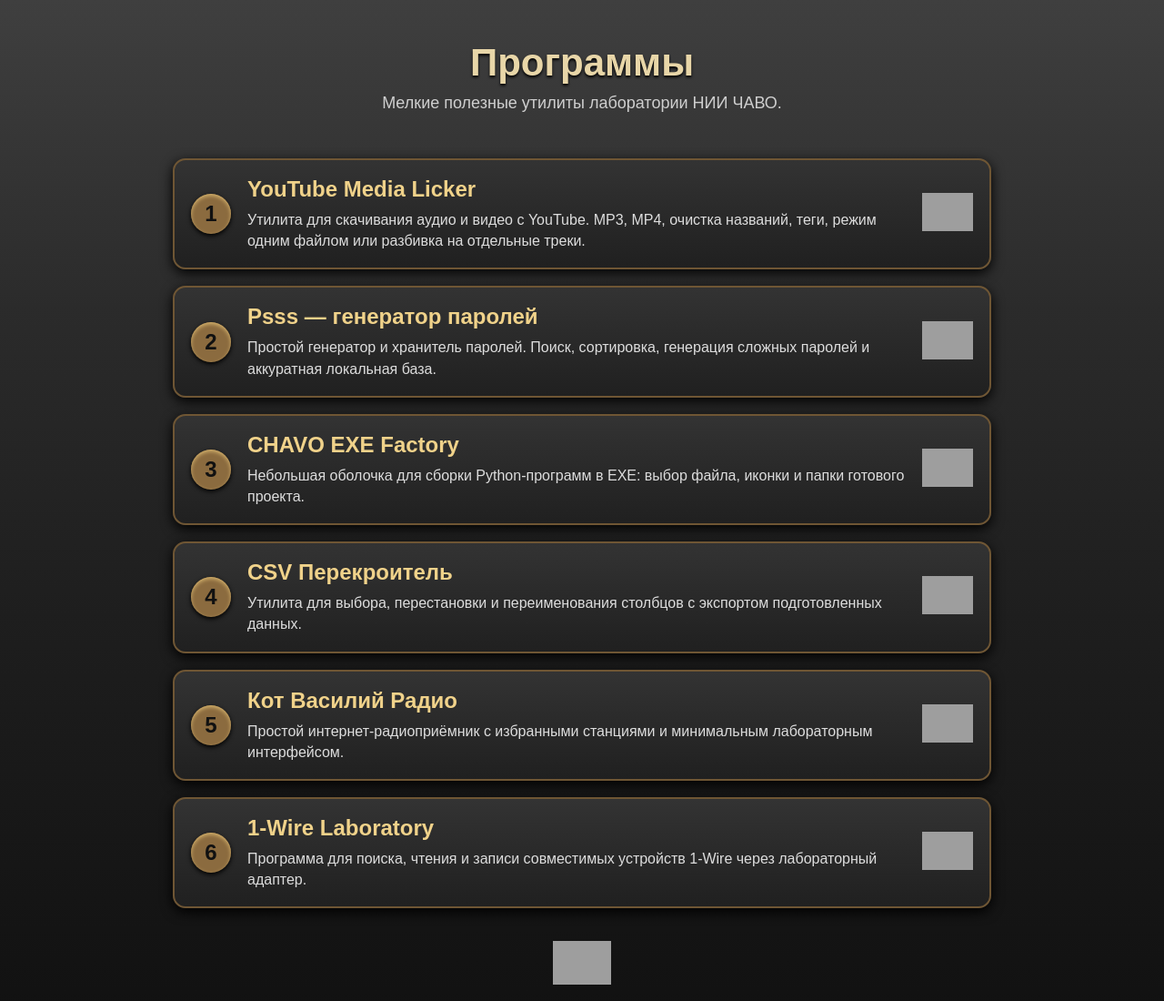
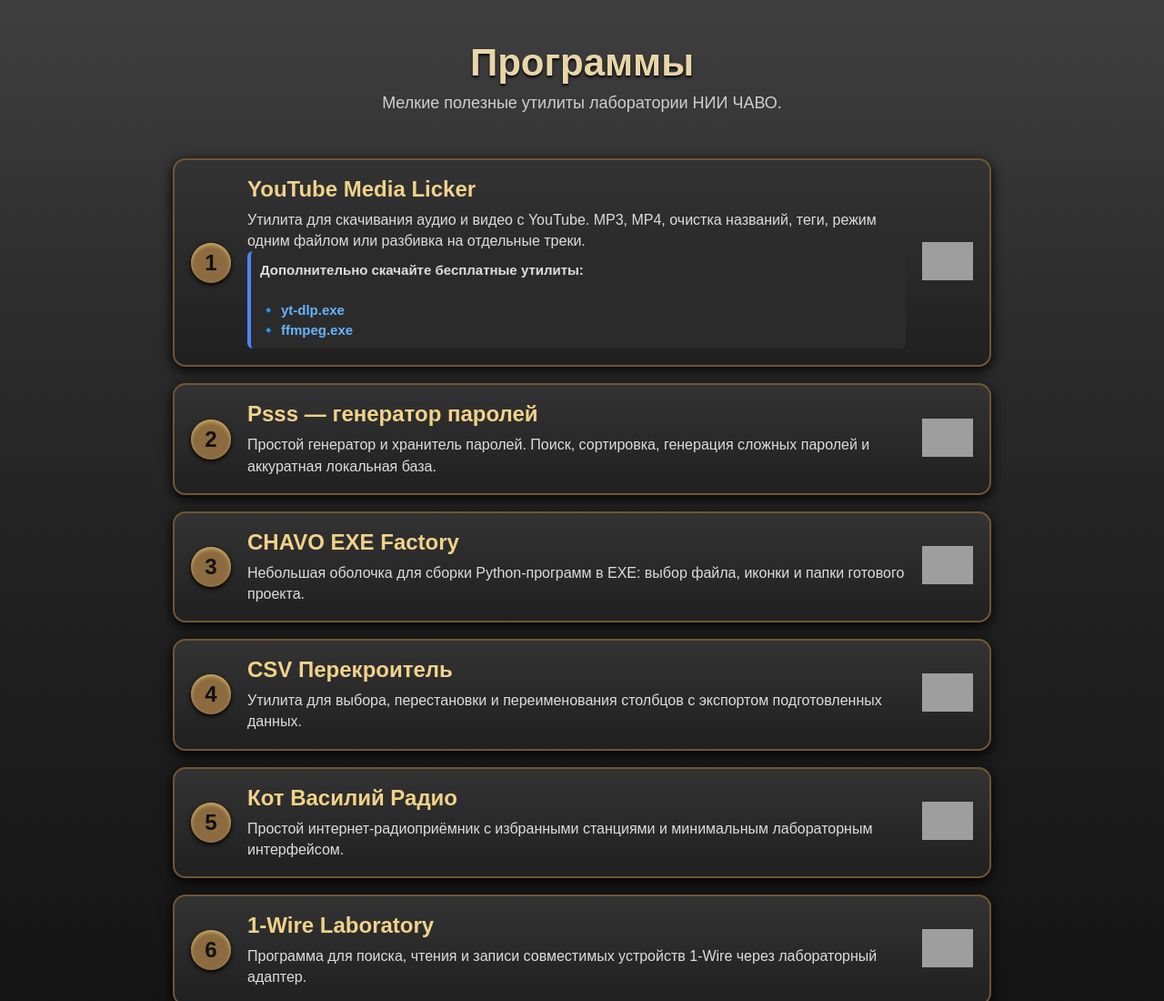
Before and after one commit to niichavolab/niichavolab.github.io, a plain HTML site: page sft.html in a window 1280 px wide. Shown: the top 1100 px of the page at 91% size. Drawn offline with Linux system fonts and the light colour scheme; grey boxes are pictures that could not be loaded.

Commit message:
Add files via upload

```diff
--- a/sft.html
+++ b/sft.html
@@ -25,6 +25,13 @@
                     Утилита для скачивания аудио и видео с YouTube.
                     MP3, MP4, очистка названий, теги, режим одним файлом
                     или разбивка на отдельные треки.
+
+                    <p class="deps">
+<strong>Дополнительно скачайте бесплатные утилиты:</strong><br><br>
+🔹 <a href="https://yt-dlp.ru.uptodown.com/windows" target="_blank" rel="noopener">yt-dlp.exe</a><br>
+🔹 <a href="https://www.gyan.dev/ffmpeg/builds/" target="_blank" rel="noopener">ffmpeg.exe</a>
+</p>
+
                 </p>
             </div>
             <a class="download-btn"
--- a/style.css
+++ b/style.css
@@ -454,3 +454,24 @@
     color:#c9c1ae;
     font-size:15px;
 }
+
+
+.deps{
+margin-top:12px;
+padding:10px;
+background:#2b2b2b;
+border-left:4px solid #4b86ff;
+border-radius:6px;
+font-size:15px;
+}
+
+.deps a{
+color:#66b3ff;
+text-decoration:none;
+font-weight:bold;
+}
+
+.deps a:hover{
+color:#ffd36b;
+text-decoration:underline;
+}
```
